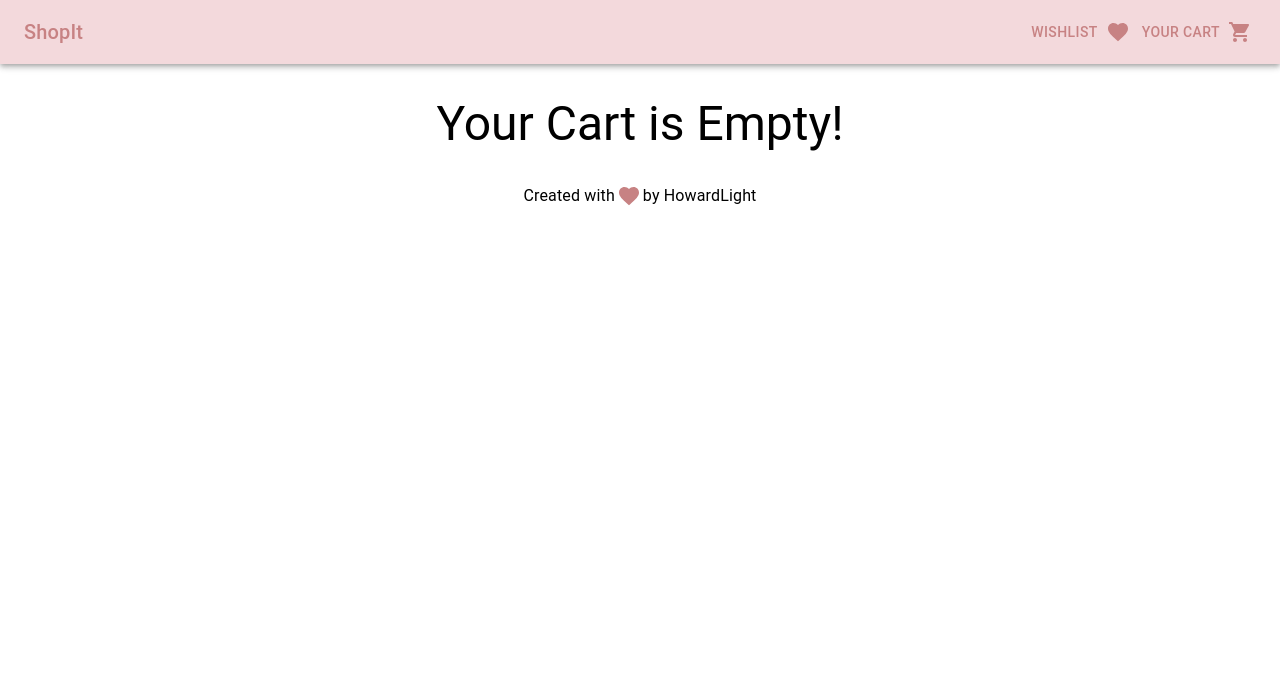
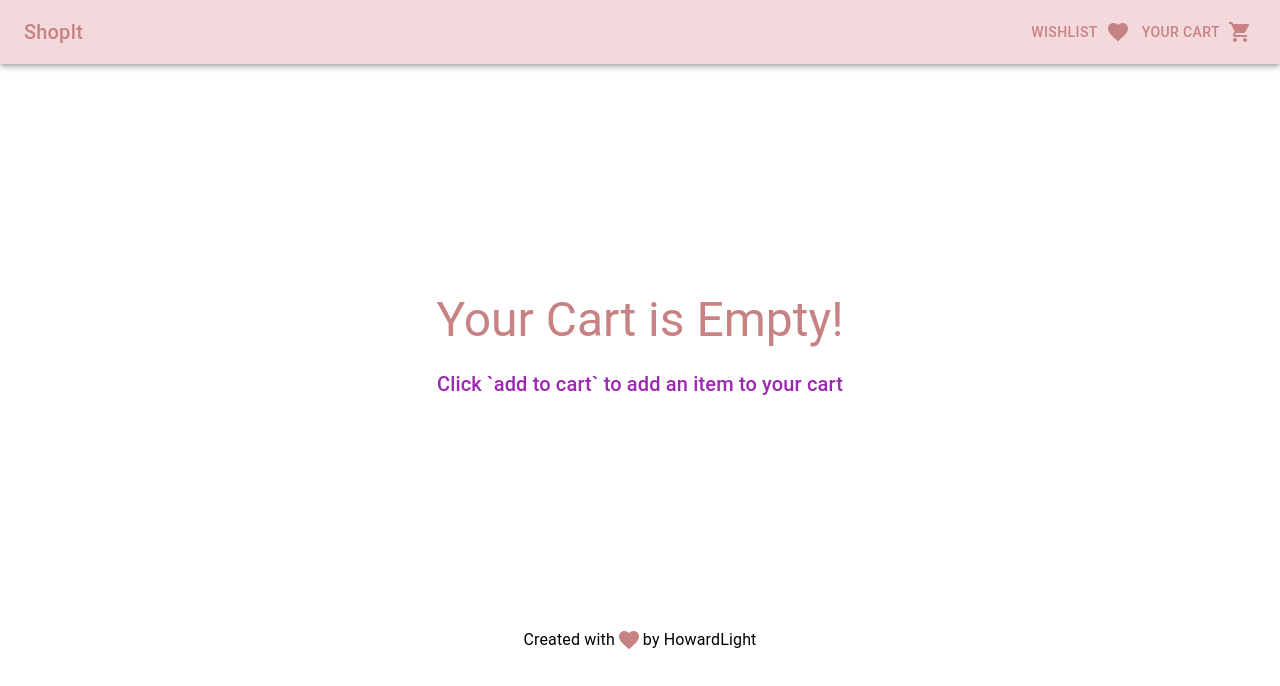
Before and after one commit to Howardlight/shopit, a Next.js app: page /cart in a window 1280 px wide. Shown: the top 686 px of the page. Built offline with nearby package versions, Linux system fonts and the light colour scheme.

Commit message:
Improved Cart Your cart is empty clause

```diff
--- a/pages/cart.tsx
+++ b/pages/cart.tsx
@@ -11,7 +11,8 @@ import {
     IconButton,
     ButtonGroup,
     Container,
-    Typography
+    Typography,
+    Box
 } from "@mui/material";
 
 
@@ -49,7 +50,15 @@ function CartPage() {
         className={styles.container}
         >
             {cart.length === 0 ? (
-                <Typography variant="h3">Your Cart is Empty!</Typography>
+                <Box style={{minHeight: "500px", display: "flex", justifyContent: "center", alignItems: "center", flexDirection: "column"}}>
+                <Typography variant="h3" color="primary">
+                    Your Cart is Empty!
+                </Typography>
+                <br />
+                <Typography variant="h6" color="secondary">
+                    Click `add to cart` to add an item to your cart
+                </Typography>
+                </Box>
             ) : (
                 <>
                     {cart.map((item, index) => (
```
